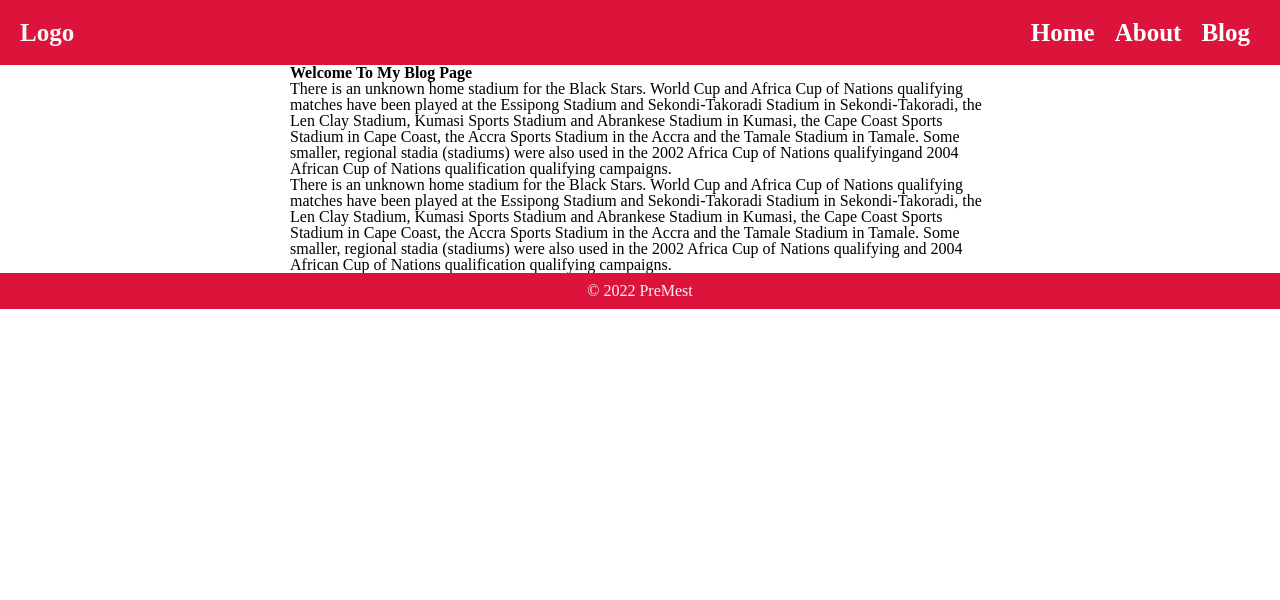
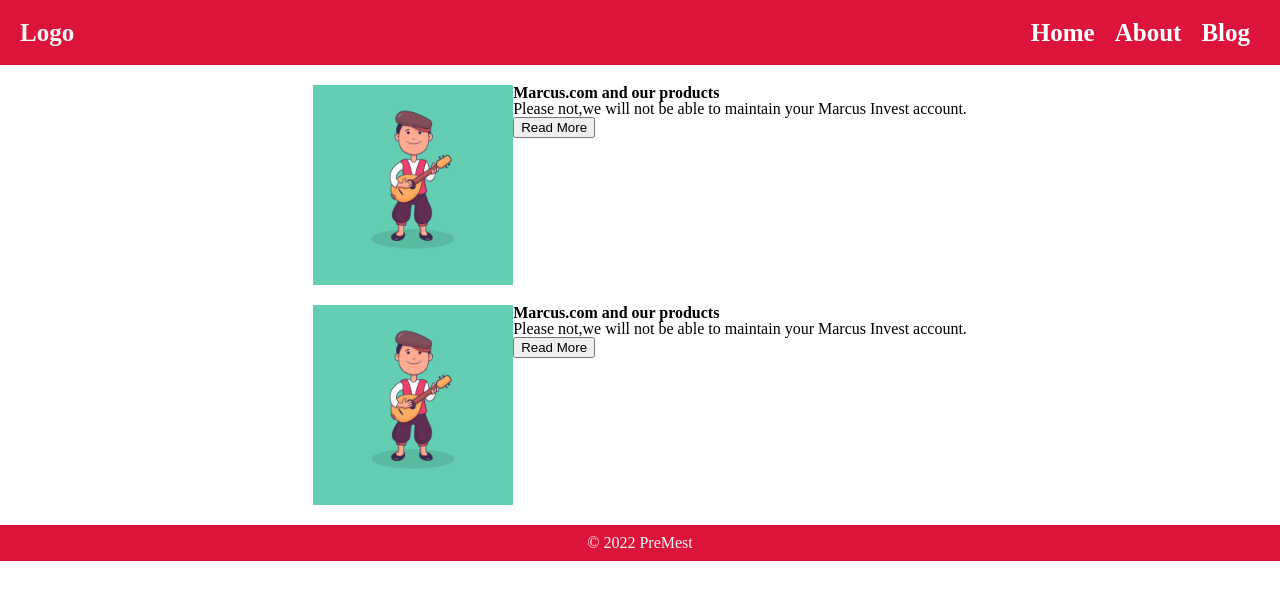
Before and after one commit to Danwanaa94/Blogsite, a React (Create React App) app: page /blog in a window 1280 px wide. Shown: the top 600 px of the page. Built offline with nearby package versions, Linux system fonts and the light colour scheme.

Commit message:
added some datA and files

```diff
--- a/src/App.js
+++ b/src/App.js
@@ -2,7 +2,9 @@
 import Home from './pages/Home'
 import {Routes,Route, Navigate} from "react-router-dom"
 import About from './pages/About'
-import Blog from  './pages/Blog/Blog'
+import Blog from  './pages/Blog/'
+import BlogList from './pages/Blog/blogs'
+import BlogDetails from "./pages/Blog/details"
 
 function App() {
   return (
@@ -10,8 +12,11 @@
       <Routes>
       <Route path="/" element={<Home/>}/>
       <Route path="/about" element={<About/>}/>
-      <Route path="/blog" element={<Blog/>}/>
-      <Route path='*' element ={<Navigate to="?"/>}/>
+      <Route path="/blog" element={<Blog/>}>
+      <Route index element={<BlogList/>}/>
+      <Route path=':blog' element={<BlogDetails/>}/>
+      </Route>
+      <Route path='*' element ={<Navigate to="/"/>}/>
       </Routes>
 
 
--- a/src/pages/Blog/Blog.js
+++ /dev/null
@@ -1,30 +0,0 @@
-import React from 'react'
-import withLayout from '../withLayout'
-
-function Blog() {
-  return (
-
-    <div>
-    <h1>Welcome To My Blog Page</h1>
-    <div>
-    <p>There is an unknown home stadium for the Black Stars. World Cup and Africa Cup
-        of Nations qualifying matches have been played at the Essipong Stadium and Sekondi-Takoradi
-        Stadium in Sekondi-Takoradi, the Len Clay Stadium, Kumasi Sports Stadium and Abrankese Stadium in Kumasi,
-        the Cape Coast Sports Stadium in Cape Coast, the Accra Sports Stadium in the Accra and the Tamale Stadium
-        in Tamale. Some smaller, regional stadia (stadiums) were also used in the 2002 Africa Cup of Nations
-        qualifyingand 2004 African Cup of Nations qualification qualifying campaigns.</p>
-
-    <p>There is an unknown home stadium for the Black Stars. World Cup and Africa Cup of Nations qualifying
-         matches have been played at the Essipong Stadium and Sekondi-Takoradi Stadium in Sekondi-Takoradi, the
-          Len Clay Stadium, Kumasi Sports Stadium and Abrankese Stadium in Kumasi, the Cape Coast Sports Stadium in
-           Cape Coast, the Accra Sports Stadium in the Accra and the Tamale Stadium in Tamale. Some smaller,
-           regional stadia (stadiums) were also used in the 2002 Africa Cup of Nations qualifying and 2004 African Cup of
-           Nations qualification qualifying campaigns.</p>
-
-
-    </div>
-    </div>
-  )
-}
-
-export default withLayout(Blog)
--- /dev/null
+++ b/src/pages/Blog/blogs.js
@@ -0,0 +1,41 @@
+import { useEffect, useState } from "react";
+import {  useNavigate } from "react-router-dom";
+
+
+function BlogList(){
+    const navigate =useNavigate()
+    const [posts, setPosts] =useState([])
+    useEffect(()=>{
+        (async ()=>{
+            let res = await fetch("/posts.json");
+            setPosts(await res.json())
+        })()
+    },[])
+    const handleClick =(id)=>{
+        const post =posts[id-1];
+        navigate(`/blog/${post.slug}`, {state: {post}});
+    }
+    return(
+        <div>
+        <div>
+        {
+            posts.map((post)=>(
+            <div key={post.id} style={{display:"flex", margin: "20px 0"}}>
+
+            <img src={`/image/${post.image}`} alt="" height={200} width={200}/>
+            <div>
+                <h3>{post.title}</h3>
+                <p>{post.extract}</p>
+                <button className="btn-contain" onClick={()=>handleClick(post.id)}
+                 style={{alignSelf:"end"}}>Read More</button>
+            </div>
+            </div>
+            ))
+        }
+        </div>
+
+        </div>
+    )
+}
+
+export default BlogList
--- /dev/null
+++ b/src/pages/Blog/details.js
@@ -0,0 +1,24 @@
+import { useEffect, useState } from "react";
+import { useLocation } from "react-router-dom";
+
+function BlogDetails(){
+    const location = useLocation()
+    const [post, setPost] =useState({});
+    useEffect(()=>{
+        setPost(location.state.post);
+    },[location.state])
+
+    return(
+        <div>
+            {post && (
+                <div>
+                    <h2>{post.title}</h2>
+                    <p>{post.extract}</p>
+                    <img src= {`/image/${post.imgage}`} alt="" height={350} width={350}/>
+                    <p>{post.body}</p>
+                </div>
+            )}
+        </div>
+    )
+}
+export default BlogDetails
--- /dev/null
+++ b/src/pages/Blog/index.js
@@ -0,0 +1,8 @@
+import { Outlet } from "react-router-dom";
+import withLayout from "../withLayout"
+
+
+function Blog(){
+    return<Outlet/>;
+}
+export default withLayout(Blog);
--- a/src/pages/withLayout.js
+++ b/src/pages/withLayout.js
@@ -1,17 +1,35 @@
-import React from 'react'
-import { Link } from 'react-router-dom'
+import React, { useEffect, useState } from 'react'
+import { Link, useLocation } from 'react-router-dom'
 
 function withLayout(Component) {
  function Layout(){
+   const location = useLocation();
+   const[activeNav, setActiveNav] =useState("home")
+
+   useEffect(()=>{
+     let currentLoc = location.pathname.split("/")
+     let current =currentLoc[1];
+     switch (current){
+       case "about":
+         setActiveNav("about");
+         break;
+         case "blog":
+           setActiveNav("blog");
+           break;
+           default:
+             setActiveNav("home");
+             break;
+     }
+   },[location.pathname])
      return(
 <div className='layout'>
 <header className='appbar'>
 <span>Logo</span>
 <div>
  <nav>
-<span className='nav-link'><Link to={"/"}>Home</Link></span>
-<span className='nav-link'><Link to={"/about"}>About</Link></span>
-<span className='nav-link'><Link to={"/blog"}>Blog</Link></span>
+<span className={`nav-link ${activeNav === "home" ? "active" : ""}`}><Link to={"/"}>Home</Link></span>
+<span className={`nav-link ${activeNav === "about" ? "active" : ""}`}><Link to={"/about"}>About</Link></span>
+<span className={`nav-link ${activeNav === "blog" ? "active" : ""}`}><Link to={"/blog"}>Blog</Link></span>
 
  </nav>
 
```
